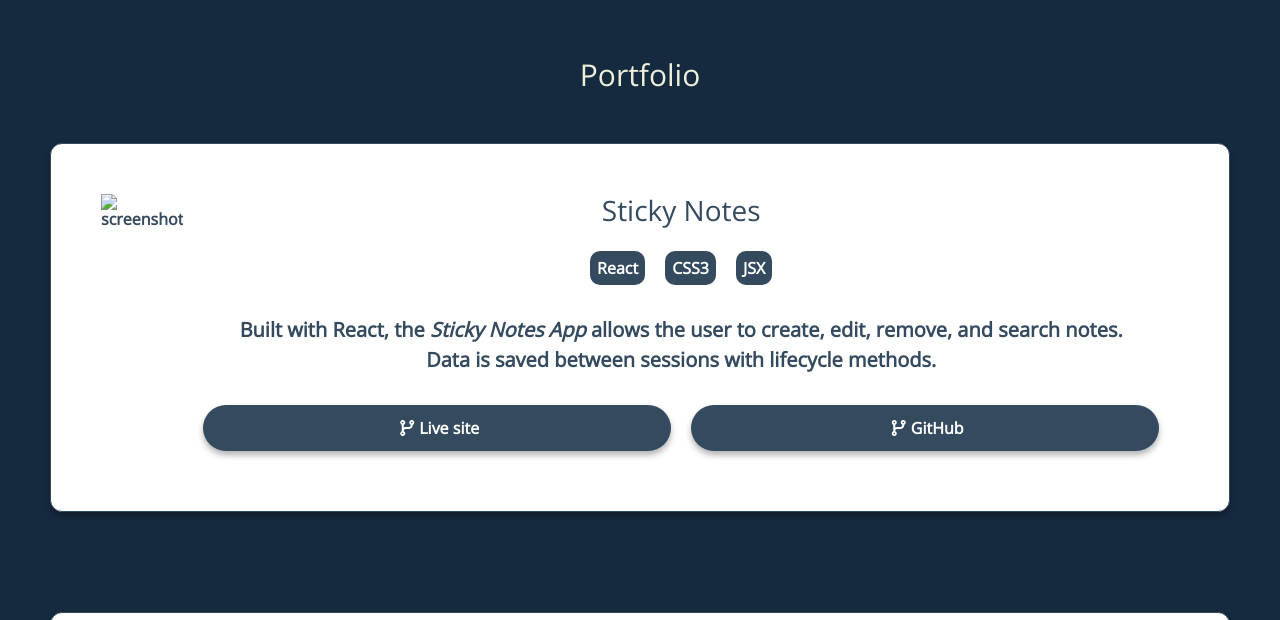
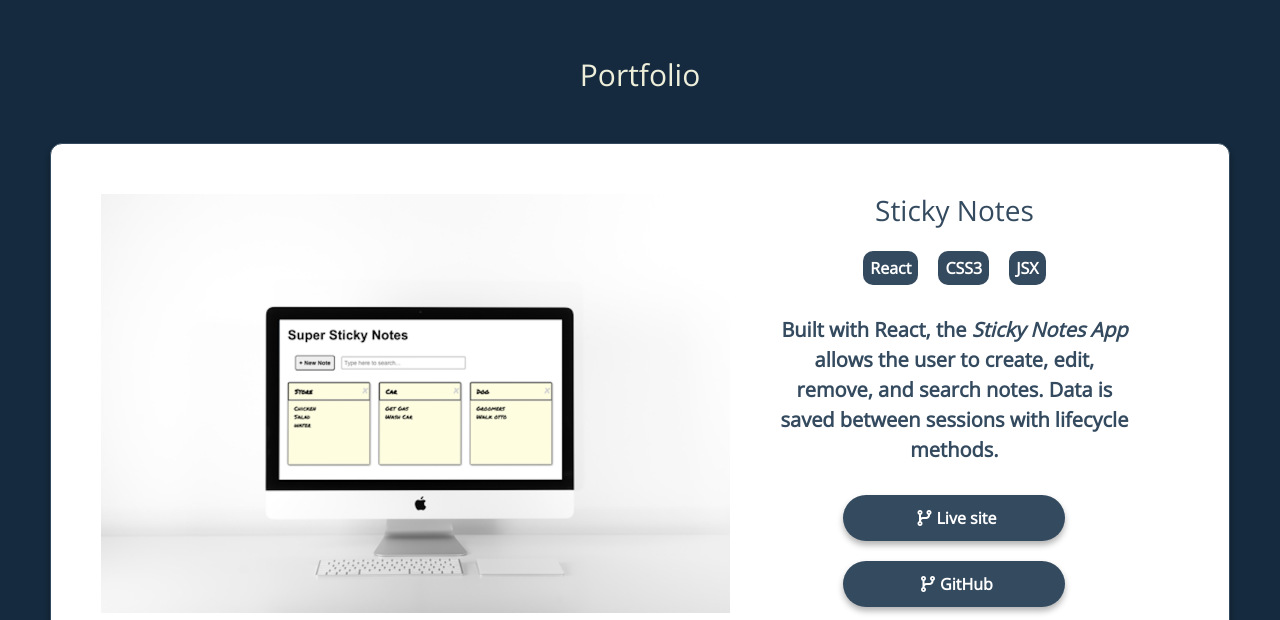
Before and after one commit to jlavender23/jordan-lavender-portfolio, a website built with Parcel: page index.html in a window 1280 px wide. Shown: the part 620-1240 px from the top of the page. Built offline with nearby package versions, Linux system fonts and the light colour scheme; files whose address does not match are found by name.

Commit message:
updated sticky note img name

```diff
--- a/index.html
+++ b/index.html
@@ -85,7 +85,7 @@
         <div class="project">
           <div class="notes">
               <div>
-                <a href="https://0ytigb.csb.app/" target="_blank"><img src="img/sticky-note.png" alt="screenshot"></a>
+                <a href="https://0ytigb.csb.app/" target="_blank"><img src="img/sticky-notes.png" alt="screenshot"></a>
               </div>
             <div class="project-body">
               <h3>Sticky Notes</h3>
```
